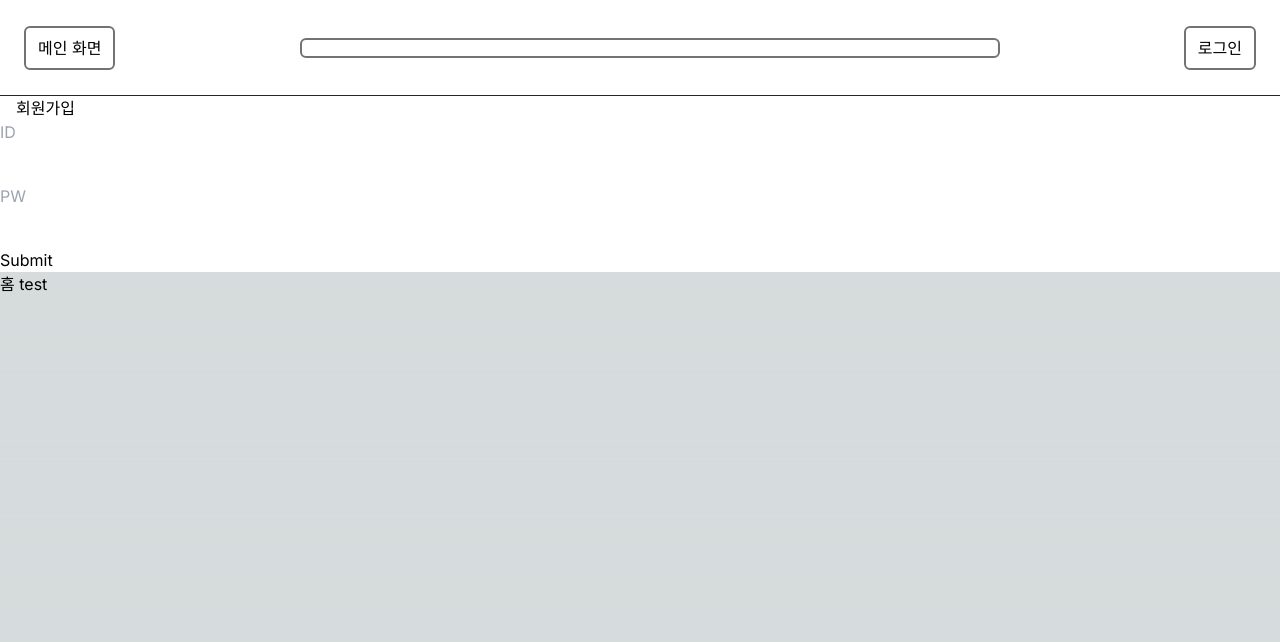
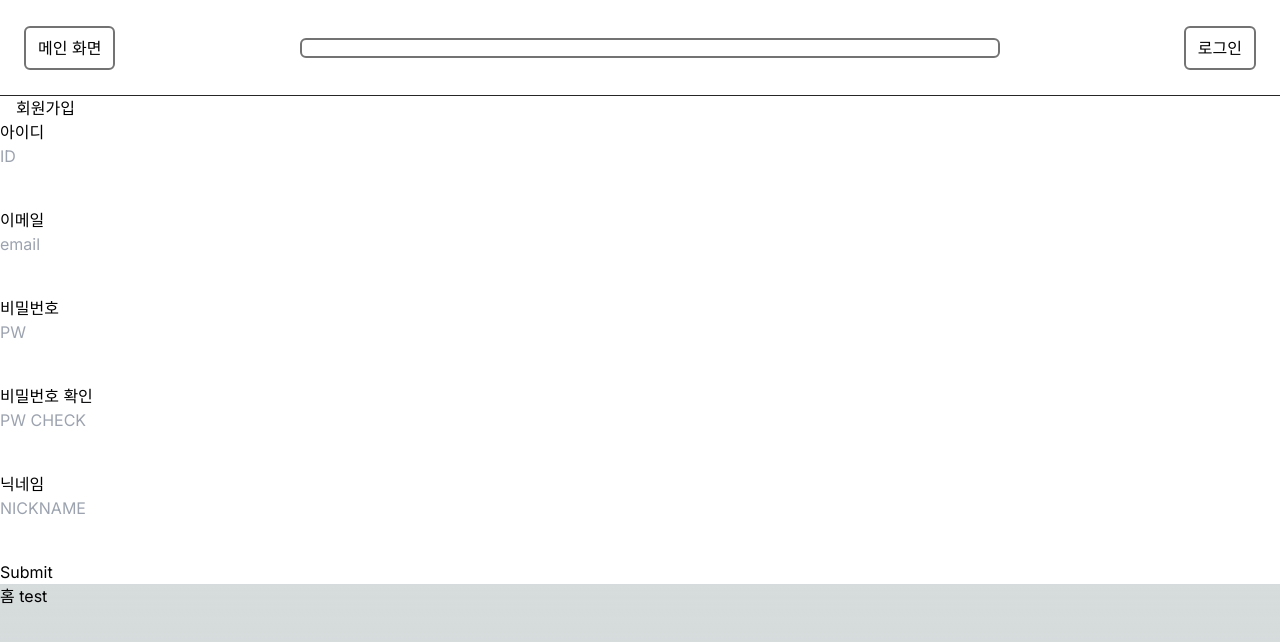
Before and after one commit to redbeanmk765/MySongBook, a Next.js app in the folder mysongbook/: page /register in a window 1280 px wide. Shown: the top 642 px of the page. Built offline with nearby package versions, Linux system fonts and the light colour scheme.

Commit message:
register3
nickname and pwcheck
errormessage function

```diff
--- a/mysongbook/src/app/register/registerForm.tsx
+++ b/mysongbook/src/app/register/registerForm.tsx
@@ -1,10 +1,11 @@
 'use client'
 
-import { useForm } from "react-hook-form";
+import { FieldErrors, useForm } from "react-hook-form";
 import { DevTool } from "@hookform/devtools";
 import { ErrorMessage } from "@hookform/error-message";
 
 export type HookFormTypes = {
+    [key: string]: string;
     ID : string;
     email: string;
     password: string;
@@ -13,17 +14,63 @@ export type HookFormTypes = {
 
   }
 
+
+
   export default function HookForm(){
-    const { register, handleSubmit, watch, control, formState: { errors} } = useForm<HookFormTypes>();
+    const { register, handleSubmit, getValues, control, formState: { errors} } = useForm<HookFormTypes>();
+
+    function validate (property: string){
+      let errorMessage = errors[property];
+      return(
+      <div className="h-10 ">
+          {errorMessage ? (
+          <>
+              {errorMessage.type === "required" && (
+                <p className=" text-red-500 ">
+                  {errorMessage.message}
+                </p>
+              )}
+              {errorMessage.type === "pattern" && (
+                <p className=" text-red-500 ">
+                  {errorMessage.message}
+                </p>
+              )}
+              {errorMessage.type === "check" && (
+                <p className=" text-red-500 ">
+                  {errorMessage.message}
+                </p>
+              )}
+          </>
+          ) : <p/>}
+        </div>)
+    }
 
     const onSubmit = (data: HookFormTypes) => {
         console.log("Form submitted.", data)
     };
+
     return (
       <div>
       <form onSubmit={handleSubmit(onSubmit)}>
+
+      <label htmlFor="ID"> 아이디 </label>
         <p>
           <input
+            id="ID"
+            {...register("ID", {
+              required:{
+                value: true,
+                message: "* 필수 입력 항목입니다."}})}
+            type="text"
+            placeholder="ID" />
+        </p>
+        {validate('ID')}
+
+
+        <label htmlFor="email"> 이메일 </label>
+        <p>
+          <input
+            id="email"
             {...register("email", {
               required:{
                 value: true,
@@ -32,55 +79,61 @@ export type HookFormTypes = {
                 value:/^[^\s@]+@[^\s@]+\.[^\s@]{2,}$/i,
                 message: "* 이메일 형식이 아닙니다."}})}
             type="text"
-            placeholder="ID" />
+            placeholder="email" />
         </p>
+        {validate('email')}
 
-        <div className="h-10 ">
-          {errors.email ? (
-          <>
-              {errors.email.type === "required" && (
-                <p className=" text-red-500 ">
-                  {errors.email.message}
-                </p>
-              )}
-              {errors.email.type === "pattern" && (
-                <p className=" text-red-500 ">
-                  {errors.email.message}
-                </p>
-              )}
-            </>
-          ) : <p/>}
-        </div>
 
+        <label htmlFor="password"> 비밀번호 </label>
         <p>
           <input
+            id="password"
             {...register("password", {
               required:{
                 value: true,
                 message: "* 필수 입력 항목입니다."},
               pattern:{
-                value:/^(?=.*[a-zA-Z0-9@$!%*?&])$/,
-                message: "* 비밀번호 형식이 아닙니다. 영어 대소문자, 숫자, 특수기호만이 사용 가능합니다."}})}
+                value:/^[a-zA-Z0-9~@$!%*?&]{1,20}$/,
+                message: "* 비밀번호 형식이 아닙니다. 20자 이하의 영어 대소문자, 숫자, 특수기호만( ~, @ , $ , ! , % , * , ? , & )이 사용 가능합니다."}})}
             type="password"
             placeholder="PW" />
         </p>
+        {validate('password')}
 
-        <div className="h-10 ">
-          {errors.password ? (
-          <>
-              {errors.password.type === "required" && (
-                <p className=" text-red-500 ">
-                  {errors.password.message}
-                </p>
-              )}
-              {errors.password.type === "pattern" && (
-                <p className=" text-red-500 ">
-                  {errors.password.message}
-                </p>
-              )}
-            </>
-          ) : <p/>}
-        </div>
+        <label htmlFor="password"> 비밀번호 확인 </label>
+        <p>
+          <input
+            id="passwordCheck"
+            {...register("passwordCheck", {
+              required:{
+                value: true,
+                message: "* 필수 입력 항목입니다."},
+              validate: {
+                check: (val) => {
+                  if (getValues("password") !== val) {
+                  return "* 비밀번호가 일치하지 않습니다.";
+                }
+              }}})}
+            type="passwordCheck"
+            placeholder="PW CHECK" />
+        </p>
+        {validate('passwordCheck')}
+
+        <label htmlFor="password"> 닉네임 </label>
+        <p>
+          <input
+            id="nickName"
+            {...register("nickName", {
+              required:{
+                value: true,
+                message: "* 필수 입력 항목입니다."},
+              pattern:{
+                value:/^[가-힣a-zA-Z0-9][가-힣a-zA-Z0-9 ]{0,18}[가-힣a-zA-Z0-9]$/,
+                message: "* 2자이상 20자 이하의 영어 대소문자, 한국어, 숫자만이 사용 가능합니다."}})}
+            type="nickName"
+            placeholder="NICKNAME" />
+        </p>
+        {validate('nickName')}
 
 
 
```
